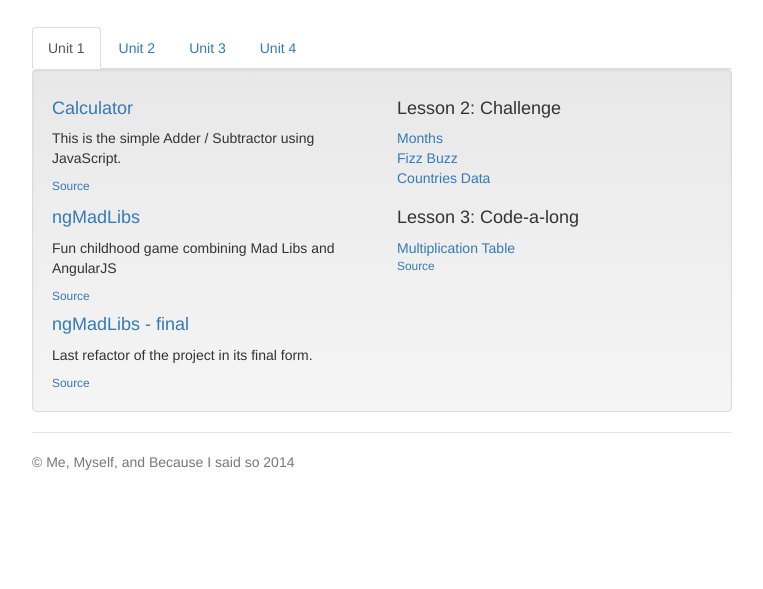
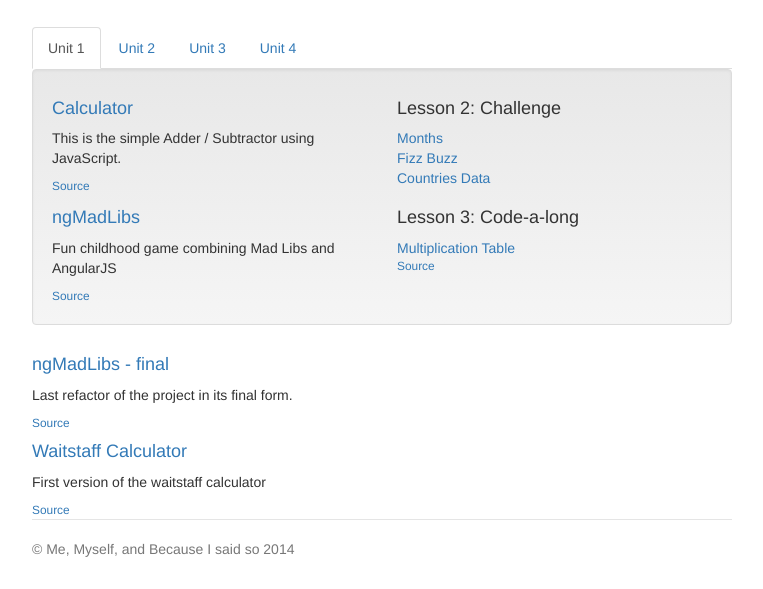
Before and after one commit to robbiesmith79/robbiesmith79.github.io, a website: page index.html in a window 1280 px wide. Shown: the part 428-1017 px from the top of the page, without its empty margins (258-1021 px from the left). Before the commit the page ends 930 px from the top, so only its background shows below. Drawn offline with nearby package versions, Linux system fonts and the light colour scheme.

Commit message:
updated for the Waitstaff Calculator

```diff
--- a/app/partials/unit1.html
+++ b/app/partials/unit1.html
@@ -26,6 +26,7 @@
 					<small><a href="https://github.com/robbiesmith79/unit1-multiplication" target="_blank" title="Github Source">Source</a></small></p>
 				</div>
 			</div>
+		</div>
 		<div class="row">
 			<div class="col-lg-6">
 				<h4><a href="http://robbiesmith79.github.io/unit1-madlibs-final">ngMadLibs - final</a></h4>
@@ -39,6 +40,18 @@
 					<small><a href="" target="_blank" title="Github Source"></a></small></p>
 			</div>
 		</div>
+
+		<div class="row">
+			<div class="col-lg-6">
+				<h4><a href="http://robbiesmith79.github.io/unit1-waitstaff-calculator">Waitstaff Calculator</a></h4>
+				<p>First version of the waitstaff calculator</p>
+				<small><a href="https://github.com/robbiesmith79/unit1-waitstaff-calculator" target="_blank" title="Github Source">Source</a></small>
+			</div>
+
+			<div class="col-lg-6">
+
 			</div>
 		</div>
+
 	</div>
+</div>
```
Lines whose indentation alone changed are shown as unchanged.
